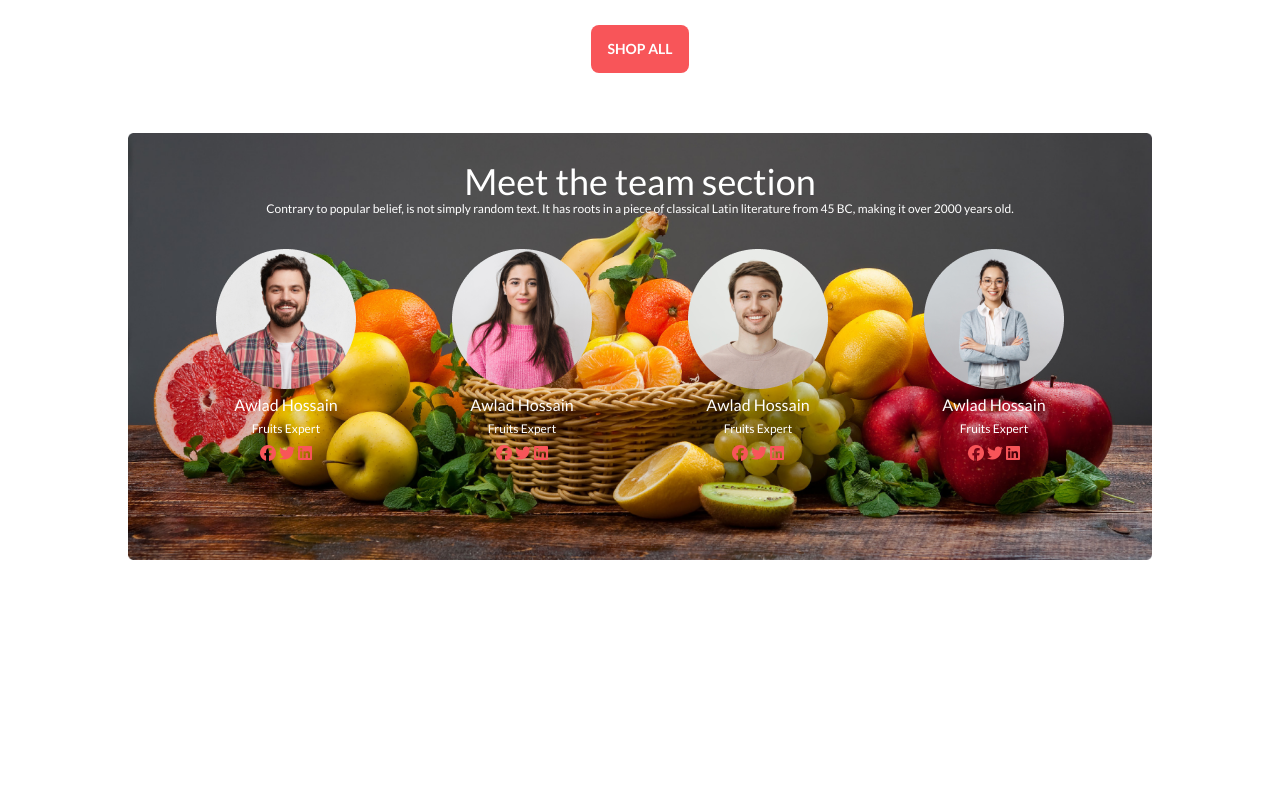
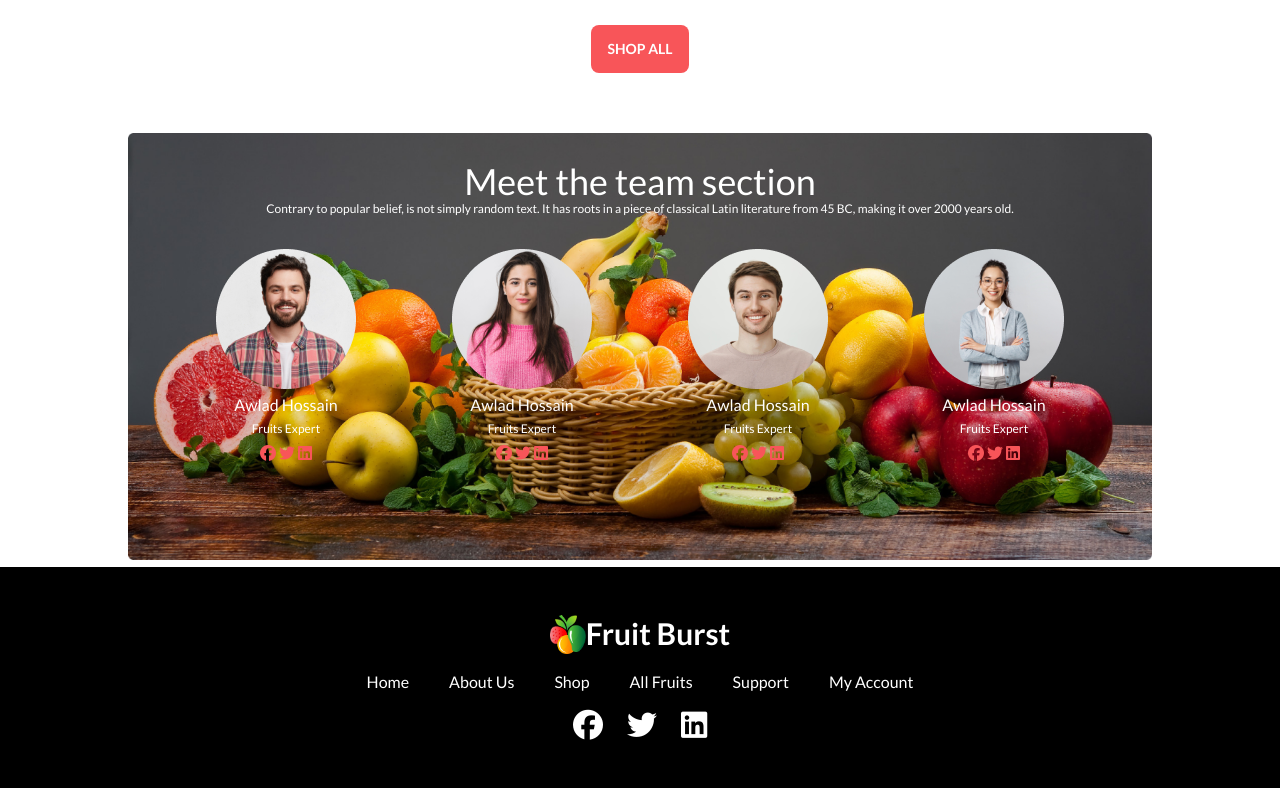
Before and after one commit to neamatullah01/assignment-3, a plain HTML site: page index.html in a window 1280 px wide. Shown: the part 1565-2353 px from the top of the page. Before the commit the page ends 2125 px from the top, so only its background shows below. Drawn offline with nearby package versions, Linux system fonts and the light colour scheme.

Commit message:
main complete

```diff
--- a/index.html
+++ b/index.html
@@ -386,10 +386,10 @@
 
         <!-- meet the team section -->
 
-        <section class="relative flex justify-center">
+        <section class=" flex justify-center">
             <div class="w-4/5">
                 <div class="absolute w-4/5">
-                    <img class="w-full" src="./images/banner1.png" alt="">
+                    <img class="w-full relative" src="./images/banner1.png" alt="">
                 </div>
                 <div class="relative text-center pt-7">
                     <h1 class="text-4xl text-extrabold text-[#FFFFFF]">Meet the team section</h1>
@@ -440,8 +440,28 @@
             </div>
         </section>
     </main>
-    <footer>
 
+    <!-- footer section -->
+    <footer class="mt-[350px] text-center bg-black text-white pt-12 pb-12 space-y-4">
+        <div class="flex justify-center">
+            <div class="flex">
+                <img class="w-9" src="./images/logo.png" alt="">
+                <a class="normal-case text-3xl font-bold">Fruit Burst</a>
+            </div>
+        </div>
+        <div class="flex justify-center items-center gap-10">
+            <button>Home</button>
+            <button>About Us</button>
+            <button>Shop</button>
+            <button>All Fruits</button>
+            <button>Support</button>
+            <button>My Account</button>
+        </div>
+        <div class="flex justify-center items-center gap-6 text-3xl">
+            <i class="fa-brands fa-facebook"></i>
+            <i class="fa-brands fa-twitter"></i>
+            <i class="fa-brands fa-linkedin"></i>
+        </div>
     </footer>
 </body>
 
```
